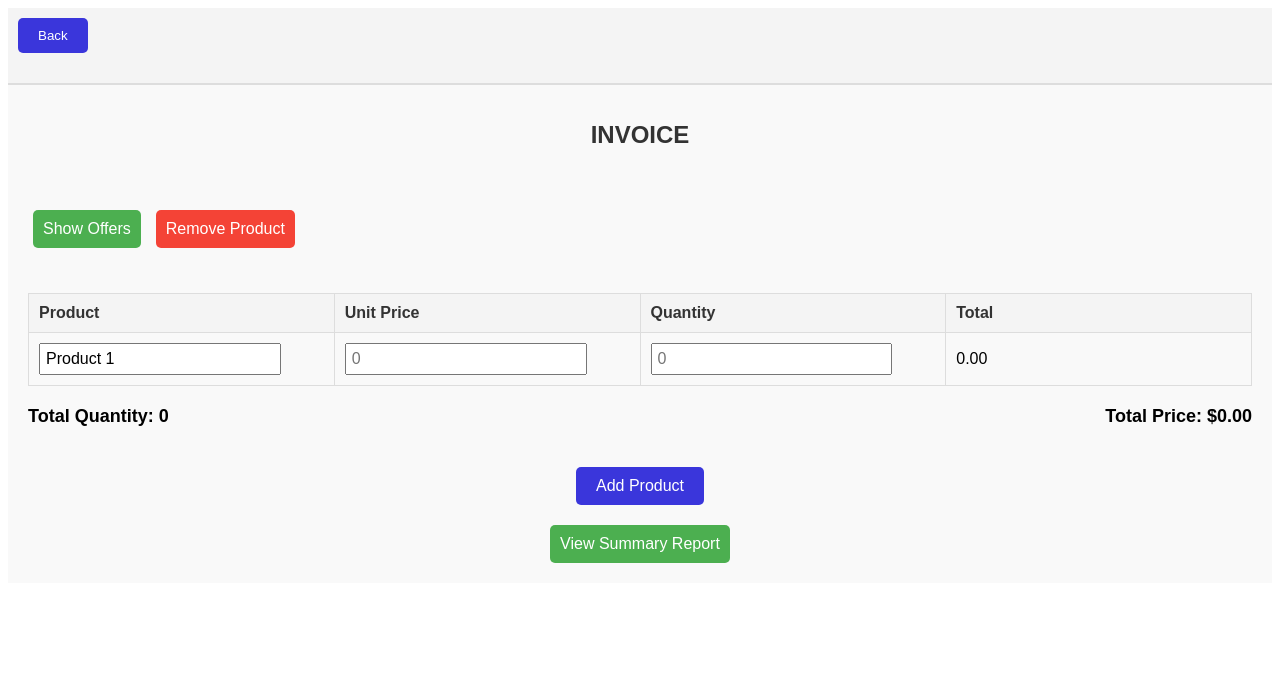
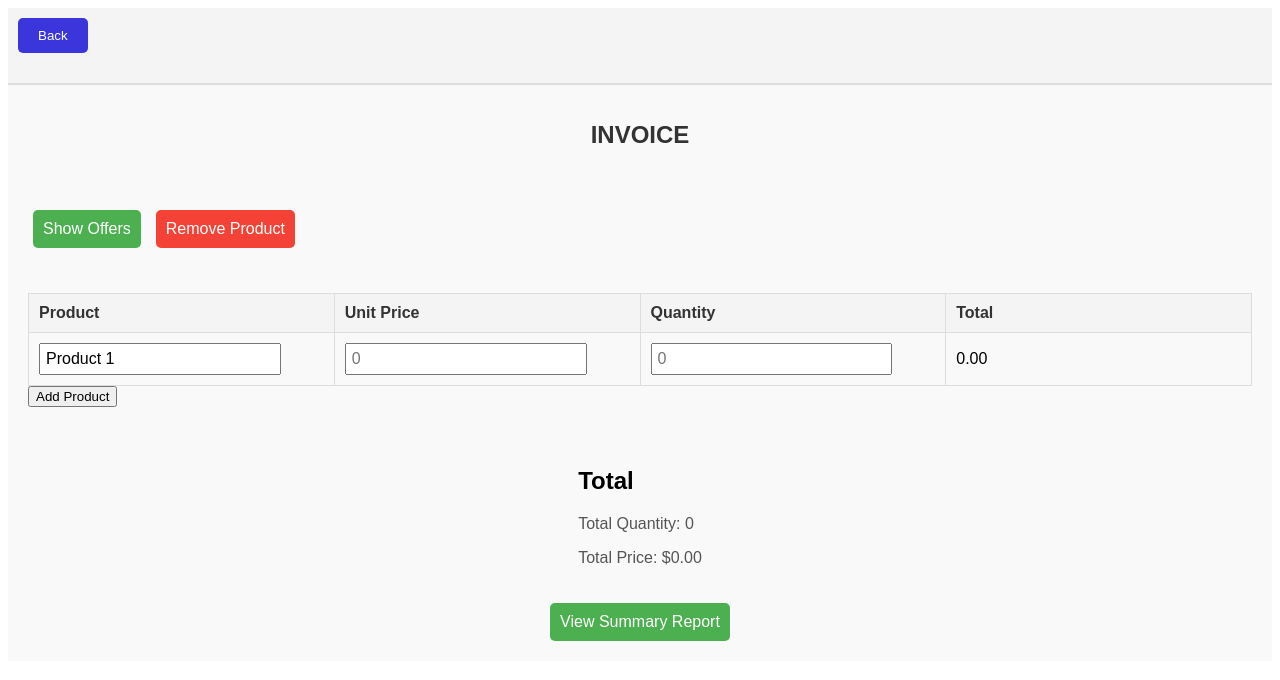
Before and after one commit to shihabul3000/RS-Invoice-Software, a React (Vite) app: page /dashboard in a window 1280 px wide. Shown: the top 680 px of the page. Built offline with nearby package versions, Linux system fonts and the light colour scheme.

Commit message:
view summary report problem fixed

```diff
--- a/src/Components/Admin/Admin-Dashboard/Side-Bar/SideBarDashboardIcon/SideBarDashboardIcon.jsx
+++ b/src/Components/Admin/Admin-Dashboard/Side-Bar/SideBarDashboardIcon/SideBarDashboardIcon.jsx
@@ -110,6 +110,9 @@ const SideBarDashboardIcon = () => {
                   <th>Product</th>
                   <th>Unit Price</th>
                   <th>Quantity</th>
+                  ${showSale ? '<th>Sale</th>' : ''}
+                  ${showOffer1 ? '<th>Offer 1</th>' : ''}
+                  ${showOffer2 ? '<th>Offer 2</th>' : ''}
                   <th>Total</th>
                 </tr>
               </thead>
@@ -121,6 +124,9 @@ const SideBarDashboardIcon = () => {
                       <td>${product.name}</td>
                       <td>${product.unitPrice}</td>
                       <td>${product.quantity}</td>
+                      ${showSale ? '<td>Sale Content</td>' : ''}
+                      ${showOffer1 ? '<td>Offer 1 Content</td>' : ''}
+                      ${showOffer2 ? '<td>Offer 2 Content</td>' : ''}
                       <td>${(product.unitPrice * product.quantity).toFixed(2)}</td>
                     </tr>`
                   )
@@ -205,11 +211,11 @@ const SideBarDashboardIcon = () => {
                     />
                   </td>
                   <td>
-                    <input
+                  <input
                       type="number"
                       value={product.quantity === 0 ? '' : product.quantity}
+                      placeholder="0"
                       onChange={(e) => handleQuantityChange(e, product.id)}
-                      placeholder="0"
                     />
                   </td>
                   {showSale && <td>Sale Content</td>}
@@ -220,22 +226,22 @@ const SideBarDashboardIcon = () => {
               ))}
             </tbody>
           </table>
-          <div className="totals">
-            <div className="total-quantity">
-              <strong>Total Quantity: </strong>{totalQuantity}
-            </div>
-            <div className="total-price">
-              <strong>Total Price: </strong>${totalPrice.toFixed(2)}
-            </div>
-          </div>
+          <button className="add-product-btn" onClick={handleAddProduct}>
+            Add Product
+          </button>
         </div>
 
-        <button className="add-row-btn" onClick={handleAddProduct}>
-          Add Product
-        </button>
-        <button className="summary-btn" onClick={openSummaryReport}>
-          View Summary Report
-        </button>
+        <section className="summary-section">
+          <h2>Total</h2>
+          <p>Total Quantity: {totalQuantity}</p>
+          <p>Total Price: ${totalPrice.toFixed(2)}</p>
+        </section>
+
+        <div className="action-buttons">
+          <button className="summary-btn" onClick={openSummaryReport}>
+            View Summary Report
+          </button>
+        </div>
       </div>
     </>
   );
```
